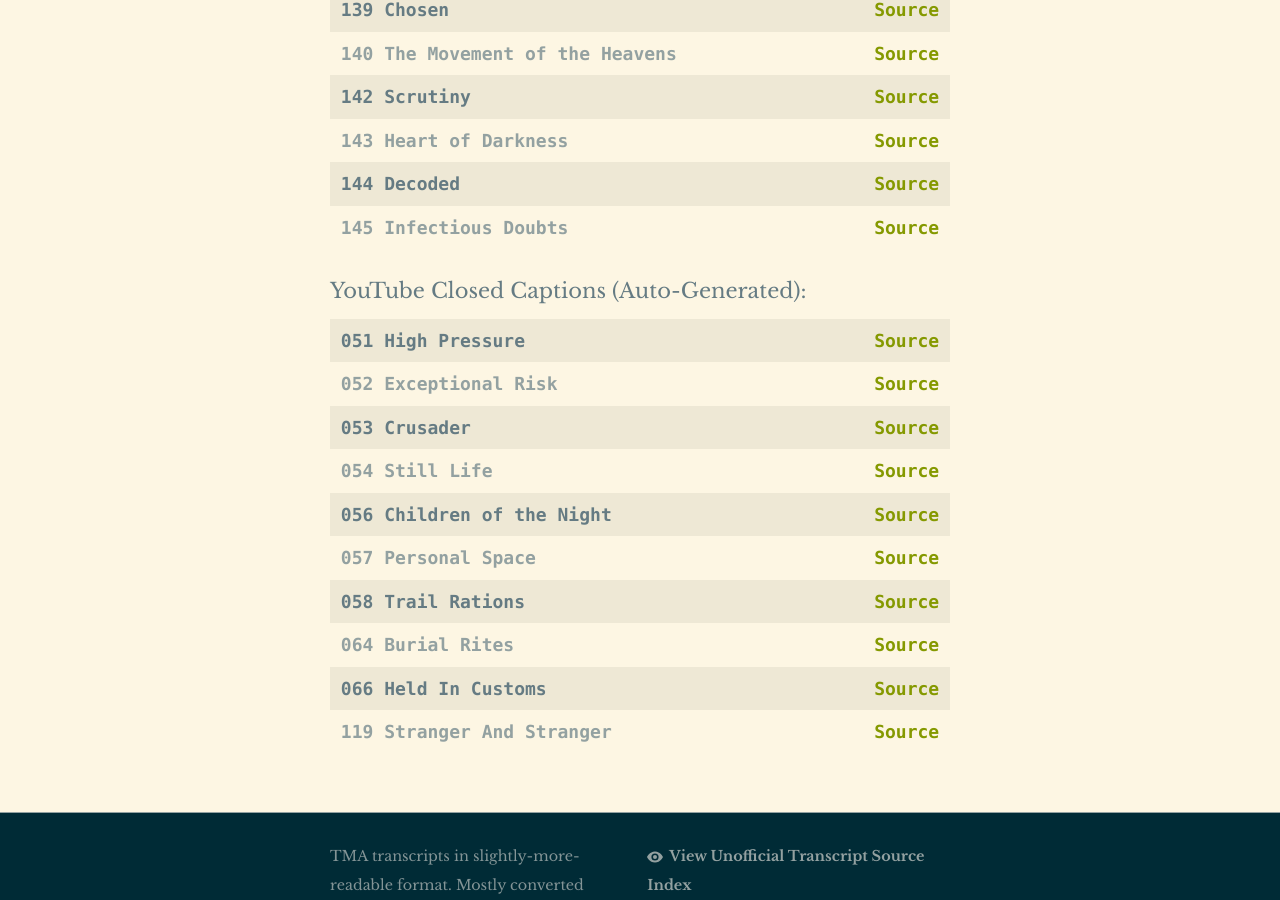
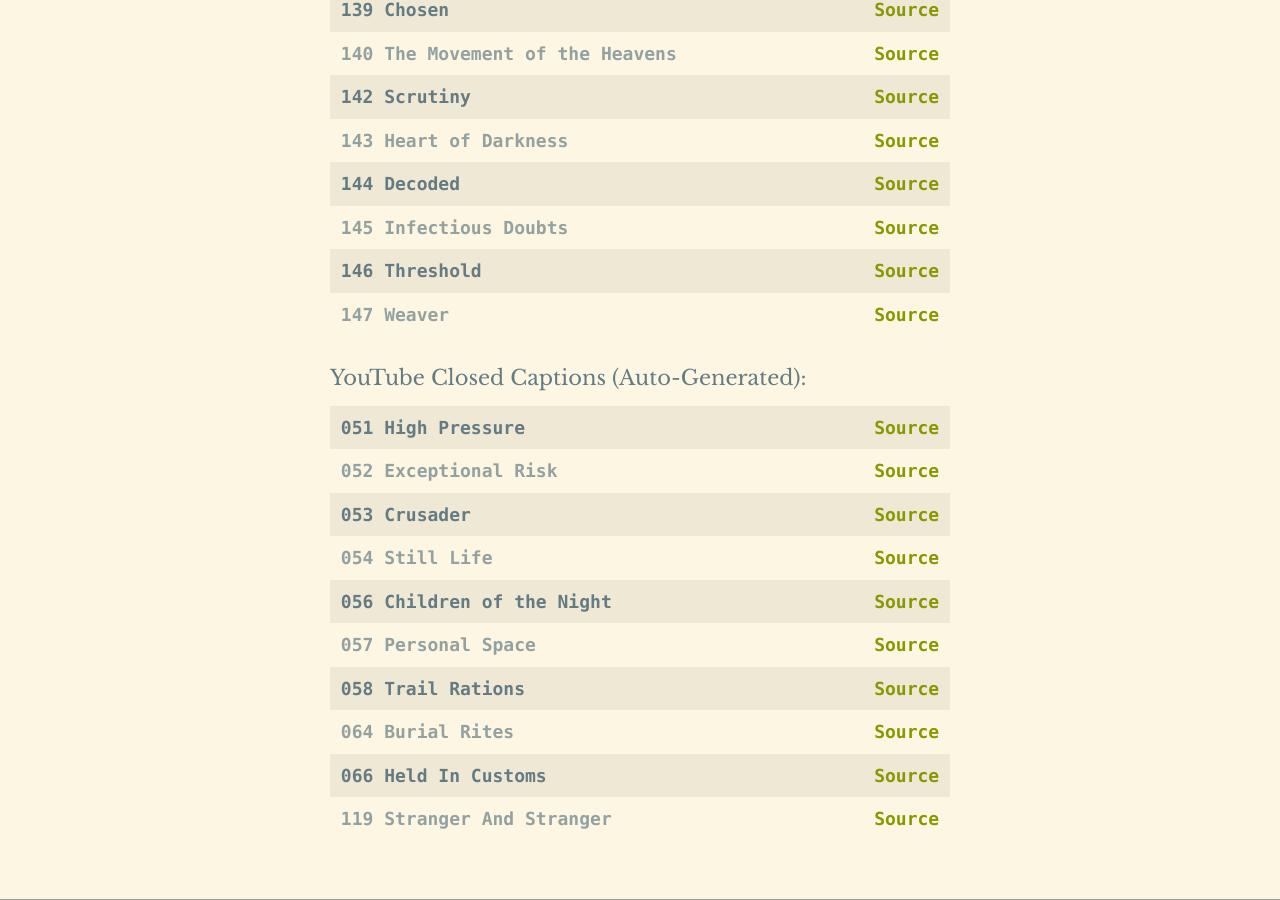
Before and after one commit to Snarp/magnus_archives_transcripts, a Jekyll site: the page built from sources.html, in a window 1280 px wide and 900 px high, scrolled down 2226 px. Built offline with Jekyll 4.4.1, drawn with Linux system fonts in a browser that asks for light colours; some web fonts are replaced.

Commit message:
[Savescum auto-commit.]

```diff
--- a/_data/sources.yml
+++ b/_data/sources.yml
@@ -122,6 +122,12 @@
   - number: '145'
     title: Infectious Doubts
     url: https://tmatranscripts.tumblr.com/post/186389388926/mag145-infectious-doubts-case-0090202pdf
+  - number: '146'
+    title: Threshold
+    url: https://tmatranscripts.tumblr.com/post/186567835611/mag146-threshold-case-0030109pdf
+  - number: '147'
+    title: Weaver
+    url: https://tmatranscripts.tumblr.com/post/186721258601/mag147-weaver-case-0182007pdf
 - name: 'YouTube Closed Captions (Auto-Generated)'
   episodes:
   - number: '051'
```
